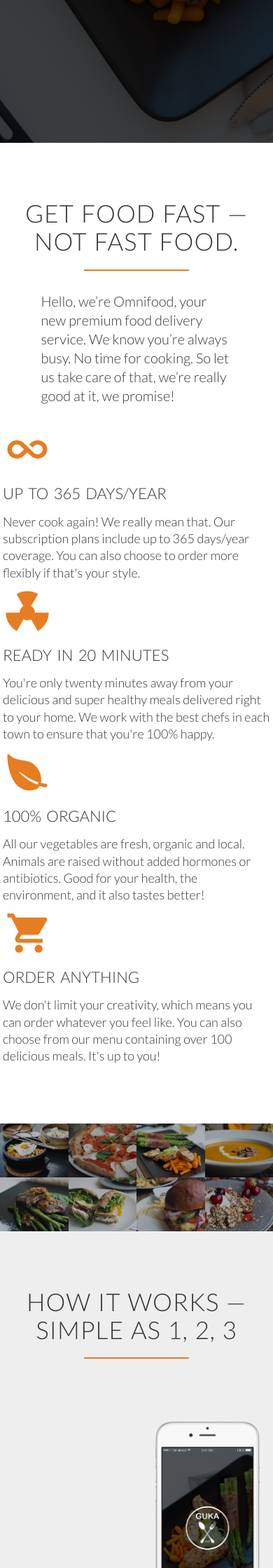
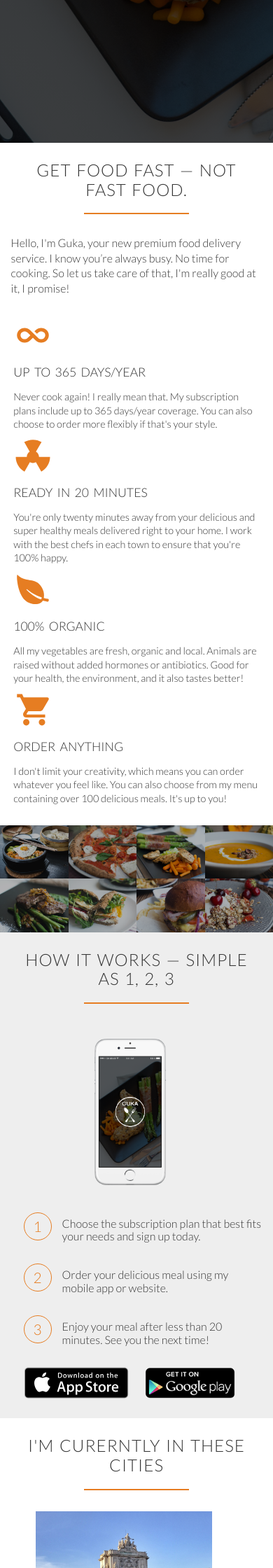
Before and after one commit to gukanozadze/MyWebsite, a Django app: page /foodpage in a window 390 px wide; the page is wider, and only the part inside the window is pictured. Shown: the part 640-2880 px from the top of that part at 70% size. Run offline with Django 3.2, Linux system fonts and the light colour scheme.

Commit message:
Made website responsive

```diff
--- /dev/null
+++ b/mainApps/static/resources/css/queries.css
@@ -0,0 +1,125 @@
+
+/* Big Tablet to 1200px */
+@media only screen and (max-width: 1200px){
+    .hero-text-box{
+        width: 100%;
+        padding: 0 3%;
+    }
+
+    .row{ padding: 0 2% }
+}
+
+
+/* Small tablet to Big Tablet 768-1023px */
+@media only screen and (max-width: 1023px){
+    body{font-size:17px}
+    section{padding: 60px 0}
+    .long-copy{ width: 80%; margin-left: 10%;}
+
+    .steps-box{ margin-top: 20px; }
+    .works-step{ margin-bottom: 40px; }
+    .works-step:last-of-type{ margin-bottom:  70px; }
+    .app-screen{ width: 50%; }
+    .btn-app img{
+        width: auto;
+        height: 45px;
+        margin-right: 20px;
+    }
+
+
+    .city-feature{ font-size: 100% }
+    .city-feature ion-icon{
+        font-size: 100%;
+        margin-right: 2px;
+    }
+
+
+    .plan-box{
+        width: 100%;
+        margin-left: 0%;
+    }
+    .plan-price{ font-size: 250%; }
+    .plan-price-meal{ font-size: 70%; }
+    .plan-box ul li{ font-size: 80% }
+    .plan-box ul li ion-icon{
+        margin-right: 5px;
+        margin-bottom: -4px;
+        display: inline-block;
+    }
+
+
+    .contact-form{ width: 80%; }
+    .works-step div{
+        margin-right: 25px;
+    }
+    .customer-section{padding-bottom: 50px}
+
+}
+
+
+/* Small Phones to Tablets 500-768px */
+@media only screen and (max-width: 768px){
+    body{ font-size: 16px; }
+    section{ padding: 30px 0px}
+    .row {padding: 0px 4%}
+    .col {width: 100%}
+    .main-nav {display: none}
+
+    .long-copy{ width: 100%; margin-left: 0}
+
+    h1{font-size: 180%}
+    h2{font-size: 150%; padding-left: 2%; padding-right:2% }
+
+    .col{margin-left: 0}
+
+    .works-step{ margin-bottom: 30px; }
+    .works-step:last-of-type{ margin-bottom:  30px; }
+
+    .works-step div{
+        margin-right: 15px;
+        height: 40px;
+        width: 40px;
+        font-size: 130%;
+        border: 1px solid #e67d22;
+        padding: 7px;
+    }
+    .works-step p{ padding-top: 7px; }
+
+    /* App Image */
+    .steps-box:first-child{ text-align: center; }
+    .steps-box:last-child{ margin-top: 35px; }
+
+    .app-screen{ width: 30%; }
+    /*************/
+
+    .customer-text:first-of-type{margin-top: 0px}
+
+    .customer-box{margin-top: 0px}
+    .customer-image{margin-top: 15px}
+
+    .customer-box ion-icon{display: none}
+    .city-content{ width: 80%; padding-left: 10%; }
+
+    footer .col{width: 50%}
+
+    .footer-nav{font-size: 95%}
+}
+
+/* Small Phones 0-480px */
+@media only screen and (max-width: 500px){
+    section{padding: 25px 0}
+    form{width: 100%}
+    .customer-section{ padding-bottom: 35px }
+    .contact-form .row{ margin-bottom: 15px }
+    .plan-box{ margin-top: 10px }
+    footer .col:first-of-type{width: 30%}
+    footer .col:last-of-type{width: 70%}
+
+    .footer-nav{font-size: 100%; width: 100%; }
+    .footer-nav li{display: block; margin-right: 0px}
+    .social-links li{margin:4px}
+
+    footer li{ margin-top: 10px }
+
+
+}
--- a/mainApps/templates/mainApps/foodPage.html
+++ b/mainApps/templates/mainApps/foodPage.html
@@ -5,9 +5,11 @@
         <link rel="stylesheet" type="text/css" href="{% static 'vendors/css/normalize.css' %}">
         <link rel="stylesheet" type="text/css" href="{% static 'vendors/css/grid.css' %}">
         <link rel="stylesheet" href="https://unpkg.com/ionicons@4.5.5/dist/css/ionicons.min.css">
+        <link rel="stylesheet" href="https://fonts.googleapis.com/css?family=Lato:300,400" >
+
 
         <link rel="stylesheet" type="text/css" href="{% static 'resources/css/style.css' %}">
-        <link rel="stylesheet" href="https://fonts.googleapis.com/css?family=Lato:300,400" >
+        <link rel="stylesheet" type="text/css" href="{% static 'resources/css/queries.css' %}">
 
         <meta charset="UTF-8">
         <meta name="viewport" content="width=device-width, initial-scale=1.0">
@@ -22,7 +24,7 @@
                     <img src="{% static 'resources/img/logo-white.png' %}" alt="white logo" class="logo">
                     <ul class="main-nav">
                         <li><a href="#how-it-works">How it works</a></li>
-                        <li><a href="#cities">Our cities</a></li>
+                        <li><a href="#cities">Cities</a></li>
                         <li><a href="#sign-up">Sign up</a></li>
                     </ul>
                 </div>
@@ -41,7 +43,7 @@
         <section class="section-features" id="section-features">
             <div class="row">
                 <h2>Get food fast &mdash; not fast food.</h2>
-                <p class="long-copy">Hello, we’re Omnifood, your new premium food delivery service. We know you’re always busy. No time for cooking. So let us take care of that, we’re really good at it, we promise!</p>
+                <p class="long-copy">Hello, I'm Guka, your new premium food delivery service. I know you’re always busy. No time for cooking. So let us take care of that, I'm really good at it, I promise!</p>
             </div>
 
             <div class="row">
@@ -49,25 +51,25 @@
                     <ion-icon name="infinite" class="icon-big"></ion-icon>
 
                     <h3>Up to 365 days/year</h3>
-                    <p>Never cook again! We really mean that. Our subscription plans include up to 365 days/year coverage. You can also choose to order more flexibly if that's your style.</p>
+                    <p>Never cook again! I really mean that. My subscription plans include up to 365 days/year coverage. You can also choose to order more flexibly if that's your style.</p>
                 </div>
 
                 <div class="col span-1-of-4 box">
                     <ion-icon name="nuclear" class="icon-big"></ion-icon>
                     <h3> Ready in 20 minutes</h3>
-                    <p>You're only twenty minutes away from your delicious and super healthy meals delivered right to your home. We work with the best chefs in each town to ensure that you're 100% happy.</p>
+                    <p>You're only twenty minutes away from your delicious and super healthy meals delivered right to your home. I work with the best chefs in each town to ensure that you're 100% happy.</p>
                 </div>
 
                 <div class="col span-1-of-4 box">
                     <ion-icon name="ios-leaf" class="icon-big"></ion-icon>
                     <h3>100% organic</h3>
-                    <p>All our vegetables are fresh, organic and local. Animals are raised without added hormones or antibiotics. Good for your health, the environment, and it also tastes better!</p>
+                    <p>All my vegetables are fresh, organic and local. Animals are raised without added hormones or antibiotics. Good for your health, the environment, and it also tastes better!</p>
                 </div>
 
                 <div class="col span-1-of-4 box">
                     <ion-icon name="cart" class="icon-big"></ion-icon>
                     <h3>Order anything</h3>
-                    <p>We don't limit your creativity, which means you can order whatever you feel like. You can also choose from our menu containing over 100 delicious meals. It's up to you!</p>
+                    <p>I don't limit your creativity, which means you can order whatever you feel like. You can also choose from my menu containing over 100 delicious meals. It's up to you!</p>
                 </div>
             </div>
          </section>
@@ -97,7 +99,7 @@
                     </div>
                     <div class="works-step">
                         <div>2</div>
-                        <p>Order your delicious meal using our mobile app or website. Or you can even call us!</p>
+                        <p>Order your delicious meal using my mobile app or website.</p>
                     </div>
                     <div class="works-step">
                         <div>3</div>
@@ -112,7 +114,7 @@
 
          <section class="section-cities" id="cities">
             <div class="row">
-               <h2>We're curerntly in these cities</h2>
+               <h2>I'm curerntly in these cities</h2>
             </div>
 
             <div class="row cities-box">
@@ -130,7 +132,7 @@
                        </div>
                        <div class="city-feature">
                            <ion-icon name="logo-twitter"></ion-icon>
-                           @omnifood_lx
+                           @Guka
                        </div>
                    </div>
                    <div class="col span-1-of-4 city-content">
@@ -147,7 +149,7 @@
                        </div>
                        <div class="city-feature">
                            <ion-icon name="logo-twitter"></ion-icon>
-                           @omnifood_lx
+                           @Guka
                        </div>
                    </div>
                    <div class="col span-1-of-4 city-content">
@@ -165,7 +167,7 @@
                        </div>
                        <div class="city-feature">
                            <ion-icon name="logo-twitter"></ion-icon>
-                           @omnifood_lx
+                           @Guka
                        </div>
                    </div>
                    <div class="col span-1-of-4 city-content">
@@ -183,7 +185,7 @@
                        </div>
                        <div class="city-feature">
                            <ion-icon name="logo-twitter"></ion-icon>
-                           @omnifood_lx
+                           @Guka
                        </div>
                    </div>
             </div>
@@ -195,7 +197,7 @@
                    <ion-icon name="quote"></ion-icon><br>
 
                    <div class="customer-text">
-                       Omnifood is just awesome! I just launched a startup which leaves me with no time for cooking, so Omnifood is a life-saver. Now that I got used to it, I couldn't live without my daily meals!
+                       Guka is just awesome! I just launched a startup which leaves me with no time for cooking, so Guka is a life-saver. Now that I got used to it, I couldn't live without my daily meals!
                    </div>
                    <div class="customer-image">
                        <img src="{% static 'resources/img/customer-1.jpg' %}">
@@ -207,7 +209,7 @@
                    <ion-icon name="quote"></ion-icon><br>
 
                    <div class="customer-text">
-                       Inexpensive, healthy and great-tasting meals, delivered right to my home. We have lots of food delivery here in Lisbon, but no one comes even close to Omifood. Me and my family are so in love!
+                       Inexpensive, healthy and great-tasting meals, delivered right to my home. I have lots of food delivery here in Lisbon, but no one comes even close to Guka. Me and my family are so in love!
                    </div>
                    <div class="customer-image">
                        <img src="{% static 'resources/img/customer-2.jpg' %}">
@@ -218,7 +220,7 @@
                    <ion-icon name="quote"></ion-icon><br>
 
                    <div class="customer-text">
-                       I was looking for a quick and easy food delivery service in San Franciso. I tried a lot of them and ended up with Omnifood. Best food delivery service in the Bay Area. Keep up the great work!
+                       I was looking for a quick and easy food delivery service in San Franciso. I tried a lot of them and ended up with Guka. Best food delivery service in the Bay Area. Keep up the great work!
 
                    </div>
                    <div class="customer-image">
@@ -378,7 +380,7 @@
                 <div class="col span-1-of-2">
                     <ul class="footer-nav">
                         <li><a href="http://gukanozadze.com"  target=”_blank”>Home</a></li>
-                        <li><a href="#"  target=”_blank”>About Me</a></li>
+                        <li><a href="#">About Me</a></li>
                         <li><a href="#contact">Contact</a></li>
 
                     </ul>
```
